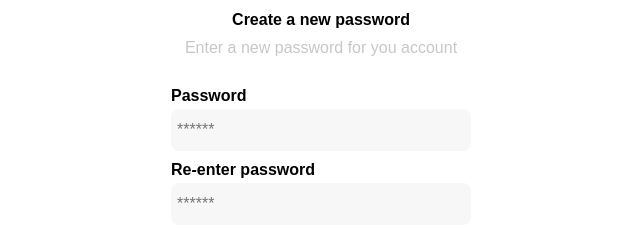
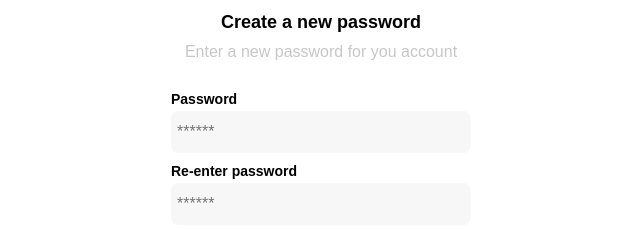
Before and after one commit to alejandroat/FDpractico, a plain HTML site: page clase1.html in a window 1280 px wide. Shown: the top 229 px of the page, without its empty margins (319-959 px from the left). Drawn offline with Linux system fonts and the light colour scheme.

Commit message:
Agregar medidas md, sm, lg

```diff
--- a/clase1.html
+++ b/clase1.html
@@ -11,6 +11,9 @@
             --very-ligth-pink: #c7c7c7;
             --text-input-field: #f7f7f7;
             --hospital-green: #acd9b2;
+            --sm: 14px;
+            --md: 16px;
+            --lg: 18px;
         }
         body {
             margin: 0;
```
